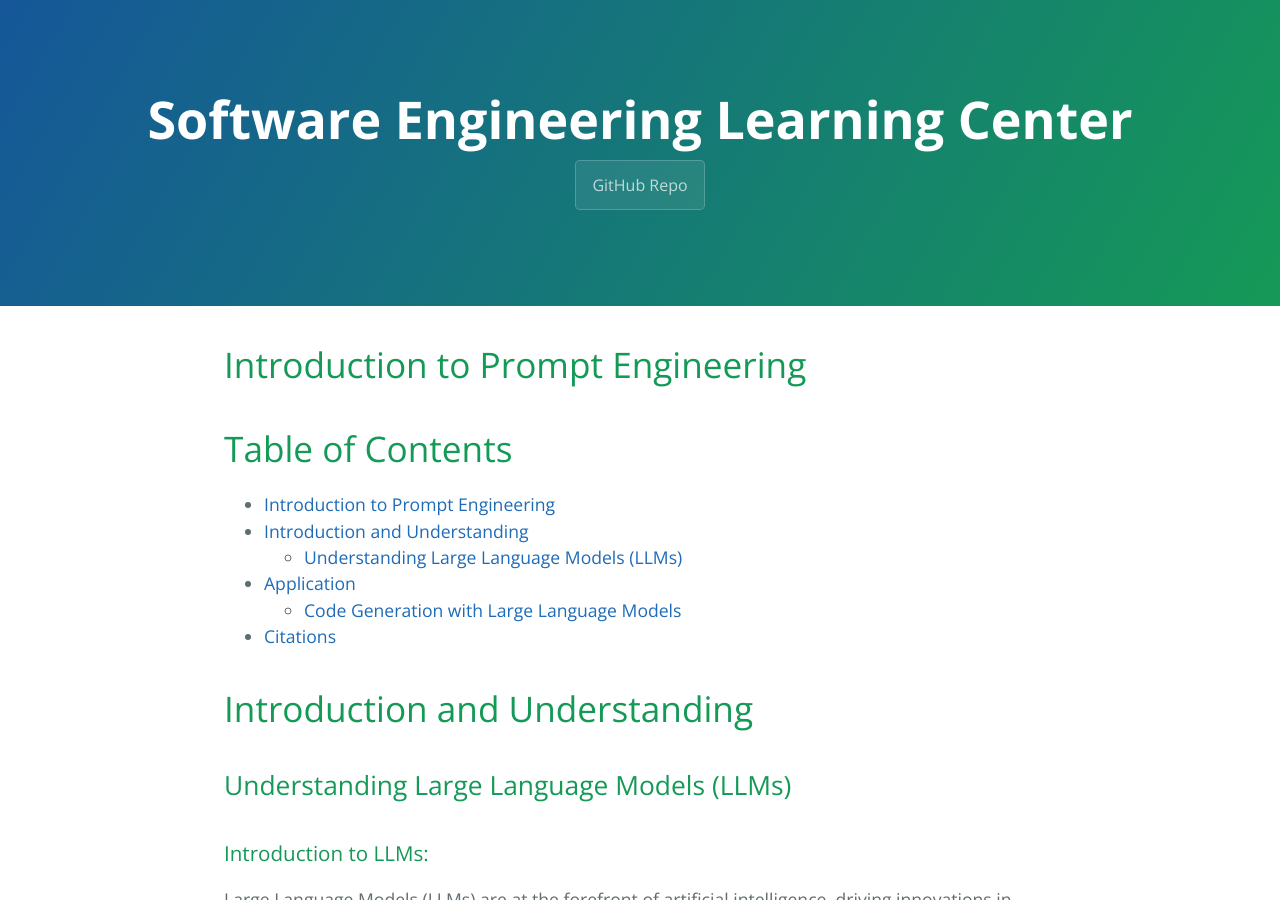
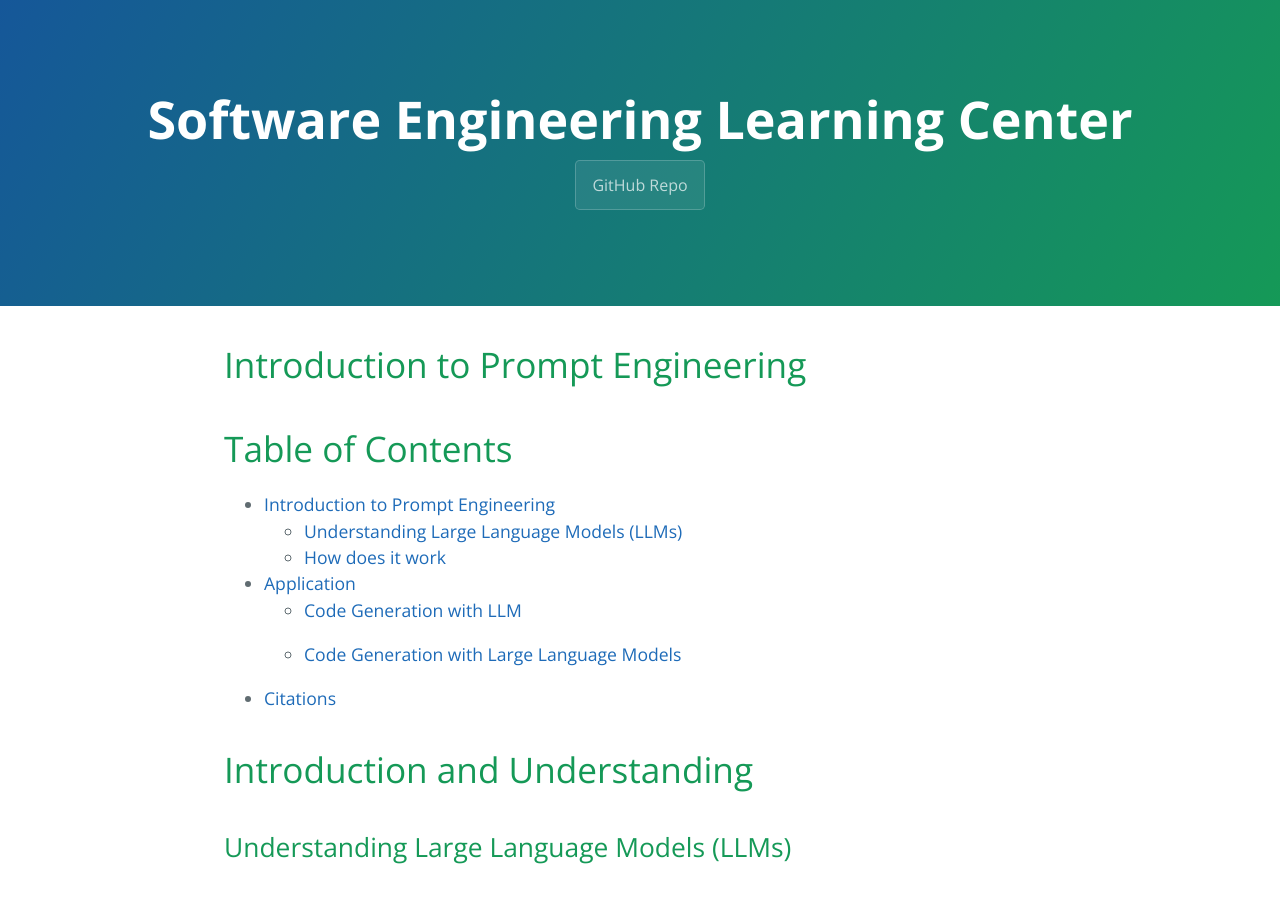
Before and after one commit to learning-software-engineering/learning-software-engineering.github.io, a Jekyll site: the page built from Topics/Software_Tools/PromptEngineering.md, in a window 1280 px wide and 900 px high. Built offline with Jekyll 4.4.1, drawn with Linux system fonts in a browser that asks for light colours; our own code applies the rules of GitHub Pages for plain Markdown files.

Commit message:
Update PromptEngineering.md
Finished up the headlines part

```diff
--- a/Topics/Software_Tools/PromptEngineering.md
+++ b/Topics/Software_Tools/PromptEngineering.md
@@ -2,9 +2,11 @@
 
 # Table of Contents
 - [Introduction to Prompt Engineering](#introduction-and-understanding)
-- [Introduction and Understanding](#introduction-and-understanding)
   - [Understanding Large Language Models (LLMs)](#understanding-large-language-models-llms)
+  - [How does it work](#how)
 - [Application](#application)
+  - [Code Generation with LLM](#codegeneration)
+
   - [Code Generation with Large Language Models](#code-generation-with-large-language-models)
 - [Citations](#citations)
 
@@ -14,11 +16,12 @@
 
 ## Understanding Large Language Models (LLMs)
 
+<a id="understanding-large-language-models-llms"></a>
 ### Introduction to LLMs:
 
 Large Language Models (LLMs) are at the forefront of artificial intelligence, driving innovations in natural language processing and beyond. These powerful models are trained on extensive datasets composed of diverse text from the internet, enabling them to grasp the complexities, subtleties, and varied patterns of human language. As a result, LLMs can generate text that's not only coherent and contextually relevant but also remarkably human-like in its composition. Most Common examples include Chatgpt, Copilot, etc.
 
-
+<a id="how"></a>
 ### How does it work?
 
 #### Pre-training:
@@ -36,9 +39,10 @@ Imagine prompting an LLM with the sentence "The sunset over the ocean was a brea
 
 <img width="375" alt="Screenshot 2024-03-17 at 8 49 34 PM" src="https://github.com/Adrianhui123/learning-software-engineering.github.io/assets/97869438/955c38ed-bbc6-43a2-848e-f23d7c27f019">
 
-
+<a id="application"></a>
 # Application
 
+<a id="codegeneration"></a>
 ## Code Generation with Large Language Models
 
 ### Setting the Stage:
```
